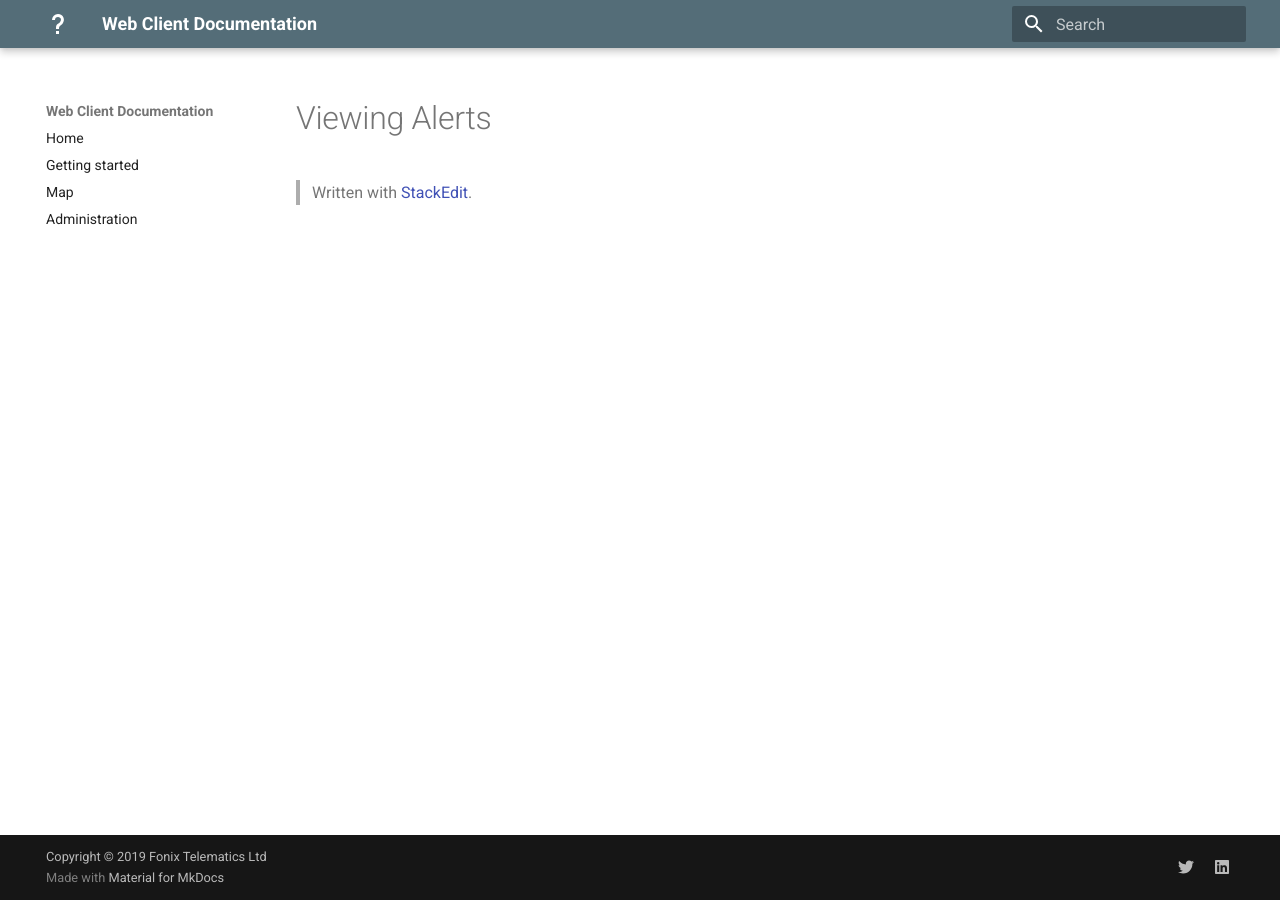
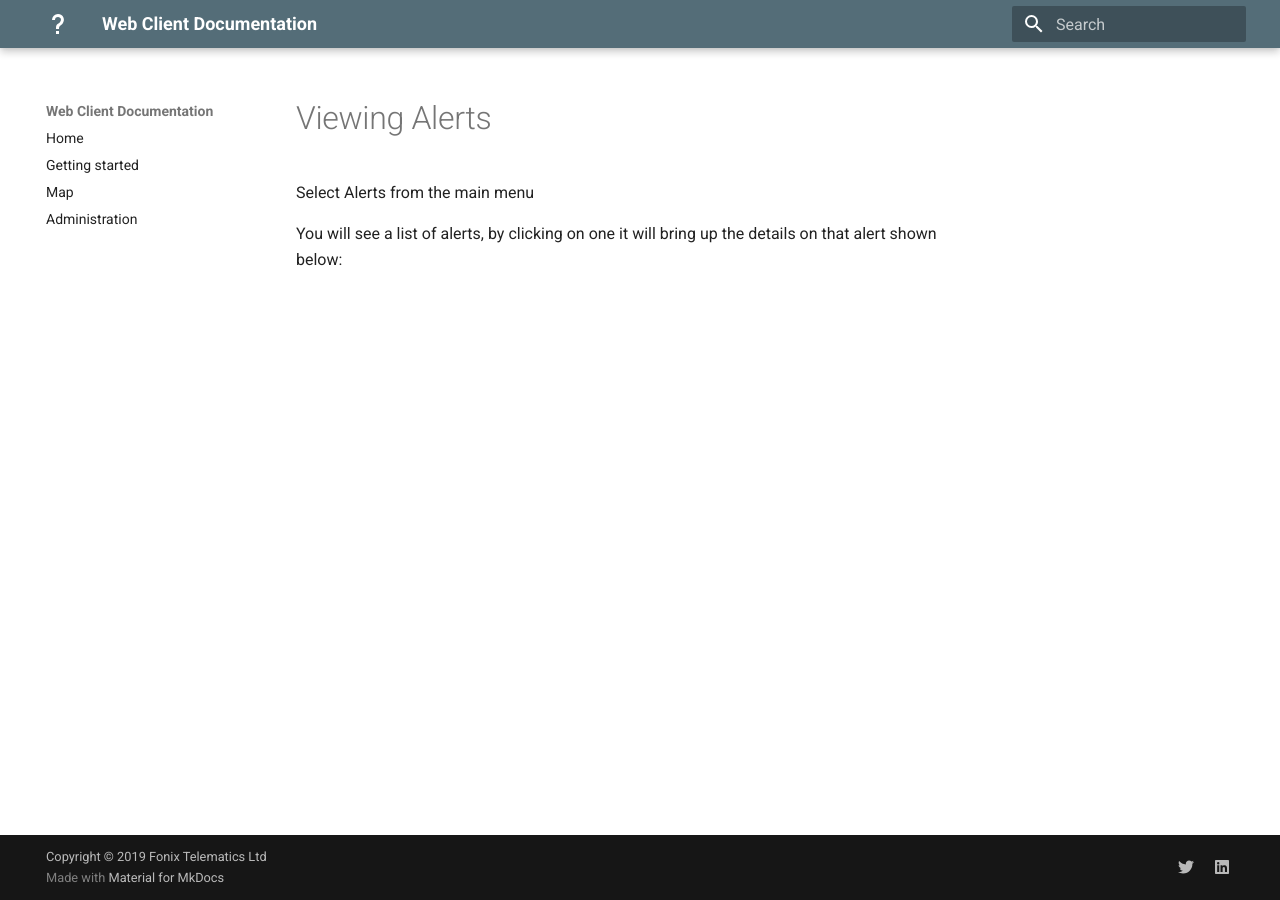
Before and after one commit to fonixtelematics/user-manual, an MkDocs documentation site: the page built from docs/Viewing Alerts.md, in a window 1280 px wide. Built offline with MkDocs 1.6.1 and Material for MkDocs 9.7.7, drawn with Linux system fonts in a browser that asks for light colours.

Commit message:
docs/Viewing Alerts.md updated from https://stackedit.io/

```diff
--- a/docs/Viewing Alerts.md
+++ b/docs/Viewing Alerts.md
@@ -1,7 +1,8 @@
+# Viewing Alerts
 
+Select Alerts from the main menu
 
-
-> Written with [StackEdit](https://stackedit.io/).
+You will see a list of alerts, by clicking on one it will bring up the details on that alert shown below:
 <!--stackedit_data:
-eyJoaXN0b3J5IjpbNzMwOTk4MTE2XX0=
+eyJoaXN0b3J5IjpbLTE3OTg3MjgwNjNdfQ==
 -->
```
